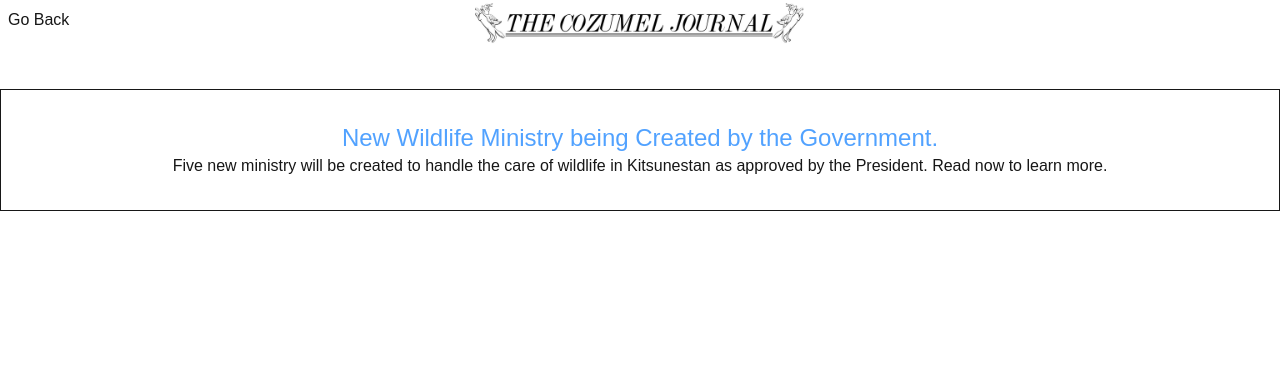
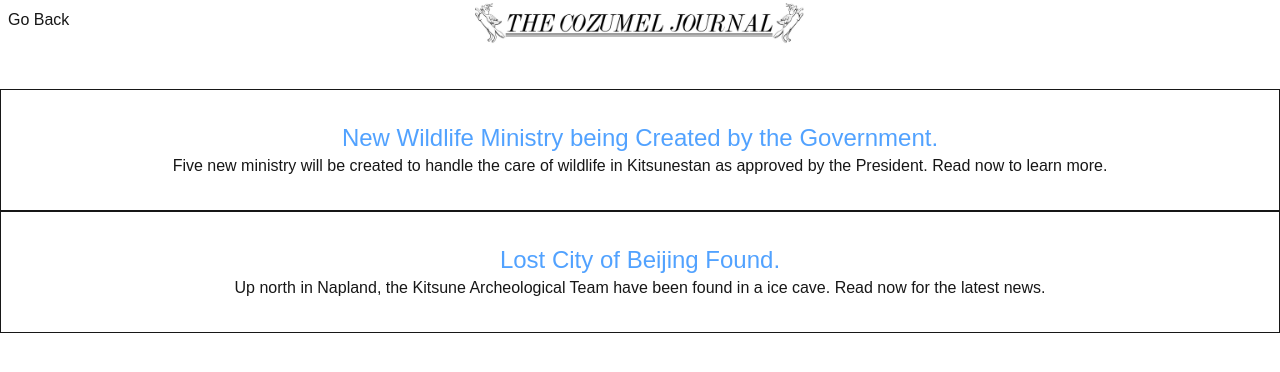
Before and after one commit to bunchofletters/kit_paper, a Next.js app: page /cozumelJournal in a window 1280 px wide. Shown: the top 372 px of the page. Built offline with nearby package versions, Linux system fonts and the light colour scheme.

Commit message:
second cozumel journal added

```diff
--- a/app/cozumelJournal/page.tsx
+++ b/app/cozumelJournal/page.tsx
@@ -13,13 +13,21 @@ export default function Home() {
           height={100}
         />
     </div>
-    <div className="flex justify-center mt-5">
-        <div className="box-content w-1500 h-30 border flex justify-center items-center flex-col">
+    <div className="flex justify-center mt-5 flex-col">
+        <div className="box-content w-95vh h-30 border flex justify-center items-center flex-col">
             <DisplayPaper
                 imageInfo={["/articles/cozumelJournal/Cozumel_Journal_Piece_Final.png", "Cozumel Journal Piece 1", 900, 500]}
                 headerText={["New Wildlife Ministry being Created by the Government.", "text-2xl text-blue-400"]}
             />
             <p className="text-center">Five new ministry will be created to handle the care of wildlife in Kitsunestan as approved by the President. Read now to learn more.
+            </p>
+        </div>
+        <div className="box-content w-95vh h-30 border flex justify-center items-center flex-col">
+            <DisplayPaper
+                imageInfo={["/articles/cozumelJournal/Cozumel_Journal_2nd_Piece.png", "Cozumel Journal Piece 2", 900, 500]}
+                headerText={["Lost City of Beijing Found.", "text-2xl text-blue-400"]}
+            />
+            <p className="text-center">Up north in Napland, the Kitsune Archeological Team have been found in a ice cave. Read now for the latest news.
             </p>
         </div>
     </div>
```
Also changed, not shown: 1 other file (tests, documents, lock files or other folders).
